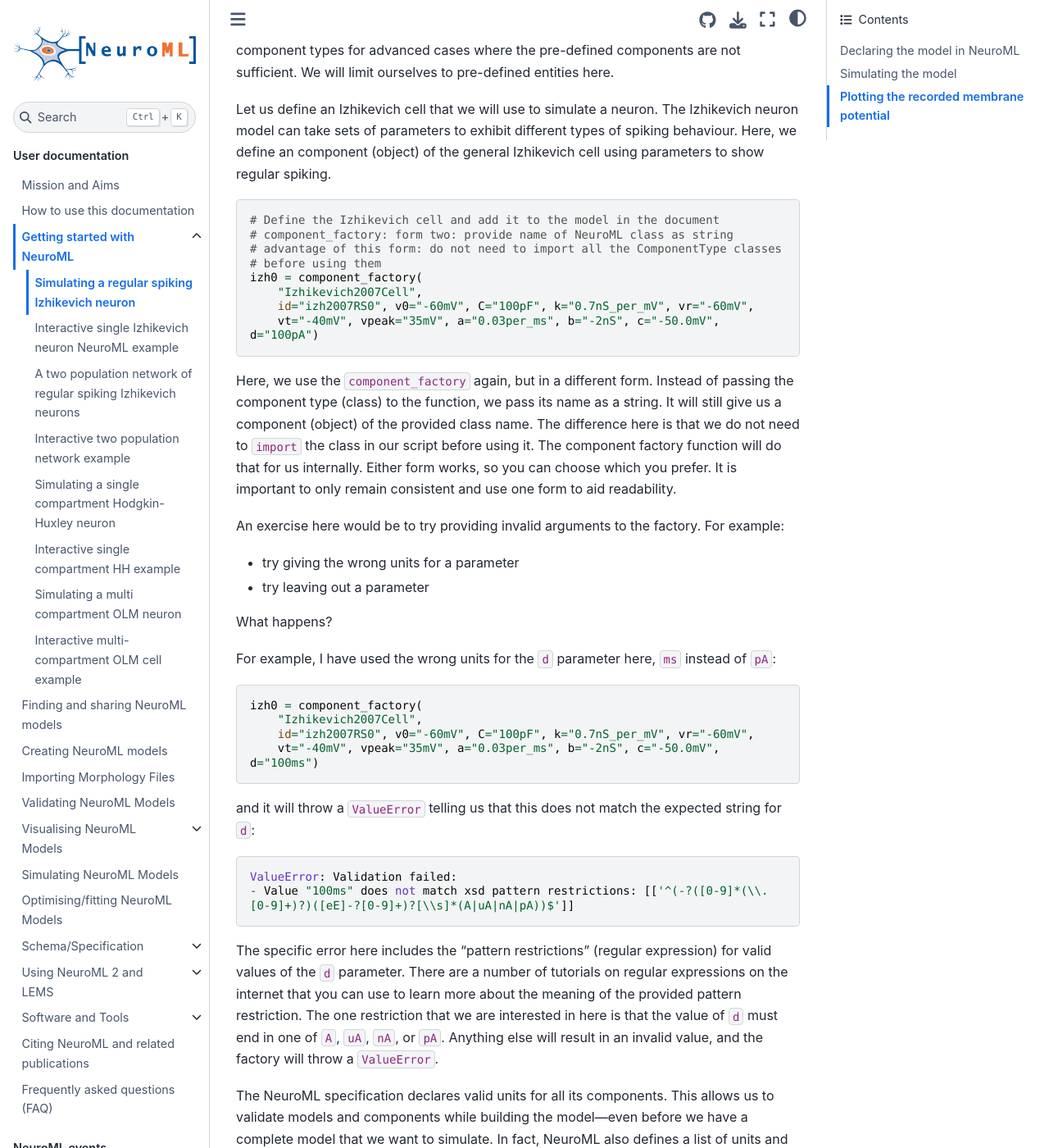
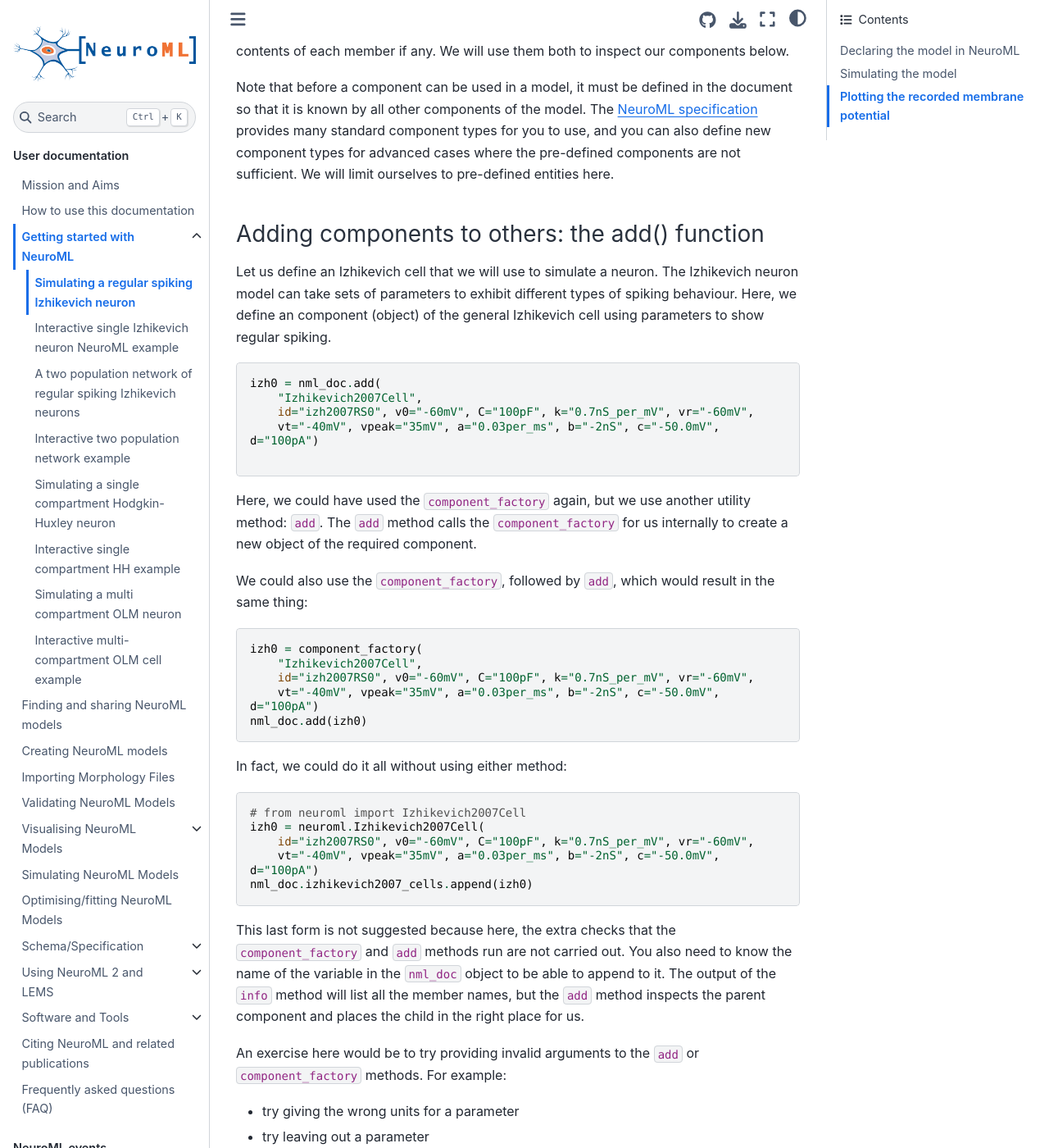
Before and after one commit to NeuroML/Documentation, a Jupyter Book: the page built from source/Userdocs/SingleNeuronExample.md, in a window 1280 px wide and 1400 px high, scrolled down 3134 px. Shown: the whole window at 82% size. Built offline with Jupyter Book 1.0.4 settings and Sphinx 7.4.7 and the Sphinx Book theme 1.1.4, drawn with Linux system fonts in a browser that asks for light colours; cross-references to code outside the pages are shown as plain code; some of the changed text lies outside the part shown.

Commit message:
feat: update single network example

````diff
--- a/source/Userdocs/NML2_examples/izhikevich-single-neuron.py
+++ b/source/Userdocs/NML2_examples/izhikevich-single-neuron.py
@@ -7,16 +7,20 @@
 
 from neuroml import NeuroMLDocument
 import neuroml.writers as writers
+from neuroml.utils import component_factory
 from neuroml.utils import validate_neuroml2
 from pyneuroml import pynml
 from pyneuroml.lems import LEMSSimulation
-from pyneuroml.utils import component_factory
 import numpy as np
 
 
 # Create a new NeuroML model document
-# component_factory: form one: provide class as argument
-nml_doc = component_factory(NeuroMLDocument, id="IzhSingleNeuron")
+# component_factory: form one: provide name of NeuroML class as string
+# advantage of this form: do not need to import all the ComponentType classes
+# before using them
+nml_doc = component_factory("NeuroMLDocument", id="IzhSingleNeuron")
+# component_factory: form two: provide class as argument
+# nml_doc = component_factory(NeuroMLDocument, id="IzhSingleNeuron")
 
 # Inspect it:
 nml_doc.info()
@@ -25,10 +29,9 @@
 nml_doc.info(show_contents=True)
 
 # Define the Izhikevich cell and add it to the model in the document
-# component_factory: form two: provide name of NeuroML class as string
-# advantage of this form: do not need to import all the ComponentType classes
-# before using them
-izh0 = component_factory(
+# the `add` will create and validate the new component, and add it to the
+# parent (nml_doc)
+izh0 = nml_doc.add(
     "Izhikevich2007Cell",
     id="izh2007RS0", v0="-60mV", C="100pF", k="0.7nS_per_mV", vr="-60mV",
     vt="-40mV", vpeak="35mV", a="0.03per_ms", b="-2nS", c="-50.0mV", d="100pA")
@@ -42,10 +45,7 @@
 # Inspect the component, also show all members:
 izh0.info(True)
 
-# add: is smart enough to add the izh0 object in the right place
-# one can also go:
-# nml_doc.izhikevich2007_cells.append(izh0)
-nml_doc.add(izh0)
+# inspect the document
 nml_doc.info(show_contents=True)
 
 # Create a network and add it to the model
@@ -55,24 +55,19 @@
 # Two workarounds:
 # - create population first, and pass that to component_factory here
 # - disable validation
-net = component_factory("Network", id="IzNet", validate=False)
-nml_doc.add(net)
+net = nml_doc.add("Network", id="IzNet", validate=False)
 
 # Create a population of defined cells and add it to the model
 size0 = 1
-pop0 = component_factory("Population", id="IzhPop0", component=izh0.id, size=size0)
-net.add(pop0)
-net.info()
+pop0 = net.add("Population", id="IzhPop0", component=izh0.id, size=size0)
 
 # Define an external stimulus and add it to the model
-pg = component_factory(
+pg = nml_doc.add(
     "PulseGenerator",
     id="pulseGen_%i" % 0, delay="0ms", duration="1000ms",
     amplitude="0.07 nA"
 )
-nml_doc.add(pg)
-exp_input = component_factory("ExplicitInput", target="%s[%i]" % (pop0.id, 0), input=pg.id)
-net.add(exp_input)
+exp_input = net.add("ExplicitInput", target="%s[%i]" % (pop0.id, 0), input=pg.id)
 
 # Write the NeuroML model to a file
 nml_file = 'izhikevich2007_single_cell_network.nml'
--- a/source/Userdocs/SingleNeuronExample.md
+++ b/source/Userdocs/SingleNeuronExample.md
@@ -33,14 +33,14 @@
 ```{literalinclude} ./NML2_examples/izhikevich-single-neuron.py
 ----
 language: python
-lines: 17-19
+lines: 21
 ----
 ```
 
 (userdocs:getting_started:single_example:declaring:component_factory)=
 ### Creating model components: the component factory
 
-Here, we've used the {code}`component_factory` utility function that is included in the {code}`pyneuroml.utils` module.
+Here, we've used the {code}`component_factory` utility function that is included in the {code}`neuroml.utils` module.
 This is, as the name notes, a "factory function".
 When we provide the name of a NeuroML component type (the Python class) to it
 as the first argument along with any parameters, it will create a new component
@@ -53,16 +53,22 @@
 
 We will see some of these checks in action later as we create more components for our model.
 
+The `component_factory` can accept two forms.
+We can either pass the component type (class) to the function, or we can pass its name as a string.
+The difference is that we do not need to `import` the class in our script before using it if we specify its name as a string.
+The component factory function will import the class for us for us internally.
+Either form works, so you can choose which you prefer.
+It is important to only remain consistent and use one form to aid readability.
+
 (userdocs:getting_started:single_example:declaring:info)=
 ### Inspecting model components: the info() function
 
 Now that we have a document, what if we want to inspect it to see what components it can hold, and what its current contents are?
 Each NeuroML component type includes the {code}`info` function that gives us a quick summary of information about the component:
-
 ```{literalinclude} ./NML2_examples/izhikevich-single-neuron.py
 ----
 language: python
-lines: 21-25
+lines: 26-29
 ----
 ```
 The output will be of this form:
@@ -89,26 +95,44 @@
 The {ref}`NeuroML specification <userdocs:neuromlv2>` provides many standard component types for you to use, and you can also define new component types for advanced cases where the pre-defined components are not sufficient.
 We will limit ourselves to pre-defined entities here.
 
+(userdocs:getting_started:single_example:declaring:add)=
+### Adding components to others: the add() function
+
 Let us define an Izhikevich cell that we will use to simulate a neuron.
 The Izhikevich neuron model can take sets of parameters to exhibit different types of spiking behaviour.
 Here, we define an component (object) of the general Izhikevich cell using parameters to show regular spiking.
-
 ```{literalinclude} ./NML2_examples/izhikevich-single-neuron.py
 ----
 language: python
-lines: 27-34
+lines: 34-38
 ----
 ```
+Here, we could have used the `component_factory` again, but we use another utility method: `add`.
+The `add` method calls the `component_factory` for us internally to create a new object of the required component.
 
-Here, we use the `component_factory` again, but in a different form.
-Instead of passing the component type (class) to the function, we pass its name as a string.
-It will still give us a component (object) of the provided class name.
-The difference here is that we do not need to `import` the class in our script before using it.
-The component factory function will do that for us internally.
-Either form works, so you can choose which you prefer.
-It is important to only remain consistent and use one form to aid readability.
+We could also use the `component_factory`, followed by `add`, which would result in the same thing:
+```python
+izh0 = component_factory(
+    "Izhikevich2007Cell",
+    id="izh2007RS0", v0="-60mV", C="100pF", k="0.7nS_per_mV", vr="-60mV",
+    vt="-40mV", vpeak="35mV", a="0.03per_ms", b="-2nS", c="-50.0mV", d="100pA")
+nml_doc.add(izh0)
+```
 
-An exercise here would be to try providing invalid arguments to the factory.
+In fact, we could do it all without using either method:
+```python
+# from neuroml import Izhikevich2007Cell
+izh0 = neuroml.Izhikevich2007Cell(
+    id="izh2007RS0", v0="-60mV", C="100pF", k="0.7nS_per_mV", vr="-60mV",
+    vt="-40mV", vpeak="35mV", a="0.03per_ms", b="-2nS", c="-50.0mV", d="100pA")
+nml_doc.izhikevich2007_cells.append(izh0)
+```
+
+This last form is not suggested because here, the extra checks that the `component_factory` and `add` methods run are not carried out.
+You also need to know the name of the variable in the `nml_doc` object to be able to append to it.
+The output of the `info` method will list all the member names, but the `add` method inspects the parent component and places the child in the right place for us.
+
+An exercise here would be to try providing invalid arguments to the `add` or `component_factory` methods.
 For example:
 
 - try giving the wrong units for a parameter
@@ -118,7 +142,9 @@
 
 For example, I have used the wrong units for the `d` parameter here, `ms` instead of `pA`:
 ```
-izh0 = component_factory(
+# or
+# izh0 = component_factory(
+izh0 = nml_doc.add(
     "Izhikevich2007Cell",
     id="izh2007RS0", v0="-60mV", C="100pF", k="0.7nS_per_mV", vr="-60mV",
     vt="-40mV", vpeak="35mV", a="0.03per_ms", b="-2nS", c="-50.0mV", d="100ms")
@@ -128,7 +154,7 @@
 ValueError: Validation failed:
 - Value "100ms" does not match xsd pattern restrictions: [['^(-?([0-9]*(\\.[0-9]+)?)([eE]-?[0-9]+)?[\\s]*(A|uA|nA|pA))$']]
 ```
-The specific error here includes the "pattern restrictions" (regular expression) for valid values of the `d` parameter.
+The specific error here includes the "pattern restrictions" ([regular expression](https://docs.python.org/3/howto/regex.html#regex-howto)) for valid values of the `d` parameter.
 There are a number of tutorials on regular expressions on the internet that you can use to learn more about the meaning of the provided pattern restriction.
 The one restriction that we are interested in here is that the value of `d` must end in one of `A`, `uA`, `nA`, or `pA`.
 Anything else will result in an invalid value, and the factory will throw a `ValueError`.
@@ -196,25 +222,6 @@
 ```
 We can see that all the required parameters are correctly set for this component.
 
-(userdocs:getting_started:single_example:declaring:add)=
-### Adding components to others: the add() function
-
-We can now add it to our `NeuroMLDocument`:
-```{literalinclude} ./NML2_examples/izhikevich-single-neuron.py
-----
-language: python
-lines: 48
-----
-```
-We have used the `add()` function here to add the new cell component (the child) to the document component (parent).
-The `add` function inspects the parent component and places the child in the right place.
-We could also have done:
-```python
-nml_doc.izhikevich2007_cells.append(izh0)
-```
-However, in this form, we need to have information about the corresponding variable that the child must be added to.
-This can be obtained from the `info()` function as we saw above, but the `add()` function is clearly easier to use, and it runs a few checks under the hood too, so we recommend users use it.
-
 Let us inspect our document again:
 ```python
 nml_doc.info(show_contents=True)
@@ -249,7 +256,7 @@
 ```
 Let us try creating a network without disabling validation:
 ```python
-net = component_factory("Network", id="IzNet")
+net = nml_doc.add("Network", id="IzNet")
 ```
 It will throw another validation error:
 ```
@@ -303,12 +310,30 @@
 * input_lists (class: InputList, Optional)
 
 ```
+(userdocs:getting_started:single_example:declaring:ctinfo)=
+### Getting information on component types: the ctinfo() function
+
 % TODO: This is unclear: how does a user know which to use?
 It seems we should use one of either `ExplicitInput` or `InputList` here.
-We can use the `info()` function to learn more about each again:
+There are multiple ways of getting information on a component type.
 
+The first, of course, is to look at the {ref}`schema <userdocs:neuromlv2>` documentation online.
+The documentation for ExplicitInput is {ref}`here <schema:explicitinput>`, and for InputList is {ref}`here <schema:inputlist>`.
+The schema documentation will also include examples of usage for most component types under the "Usage:Python" tab.
+
+`neuroml` includes the `ctinfo()` utility function, that like the `info()` method, provides information about component types (`ct` in `ctinfo` stands for `component type`).
+Note that component types are classes and the `info()` method cannot be used on them.
+It can only be used once objects have been created from the component type classes.
+
+So, we could do (create a new dummy object of the class and call `info()` on it):
+```python
+neuroml.ExplicitInput().info()
 ```
-neuroml.ExplicitInput().info()
+but `ctinfo` will do this for us:
+```python
+ctinfo("ExplicitInput")
+# or the second form:
+# ctinfo(neuroml.ExplicitInput)
 ExplicitInput -- An explicit input ( anything which extends  **basePointCurrent**  ) to a target cell in a population
 
 Please see the NeuroML standard schema documentation at https://docs.neuroml.org/Userdocs/NeuroMLv2.html for more information.
@@ -332,7 +357,8 @@
 * id (class: NmlId, Required)
 ```
 
-Or, we can also use the in-built Python [in-built help function](https://docs.python.org/3/library/functions.html#help):
+Finally, for completeness, we can also get information from the API documentation for libNeuroML [here](https://libneuroml.readthedocs.io/en/latest/).
+Since this is documentation that is "embedded" in the Python classes, we can also use the in-built Python [in-built help function](https://docs.python.org/3/library/functions.html#help) to see it:
 ```
 help(neuroml.ExplicitInput)
 Help on class ExplicitInput in module neuroml.nml.nml:
@@ -355,13 +381,12 @@
  ...
 ```
 
-The information provided by both will be similar, but `info()` is perhaps more NeuroML specific whereas the Python `help()` function provides Python language related information also.
-Further, the {ref}`schema documentation <schema:explicitinput>` also includes examples that will make their usage clearer.
+The information provided by the different sources will be similar, but `ctinfo()` is perhaps the most NeuroML specific (whereas the Python `help()` function provides Python language related information also.)
 
 Another useful function is the `parentinfo()` function.
 Like `info()` it provides some information about the component/object:
 ```
-neuroml.InputList().parentinfo()
+ctparentinfo("InputList")
 InputList -- An explicit list of  **input** s to a **population.**
 
 Please see the NeuroML standard schema documentation at https://docs.neuroml.org/Userdocs/NeuroMLv2.html for more information.
@@ -371,7 +396,7 @@
         * input_lists (class: InputList, Optional)
 ```
 This tells us that components of type `InputList` can be added to components of the `Network` type, in the `input_list` member.
-Of course, we just use the `add` function, and that adds the components to the correct member.
+Of course, we will use the `add` function in our network object `net`, and that will add the component to the correct member.
 
 Coming back to our model, in this case, since we are providing a single input to the single cell in our network, `ExplicitInput` is sufficient.
 
````
Also changed, not shown: other parts of source/Userdocs/SingleNeuronExample.md (+8 -8 lines).
